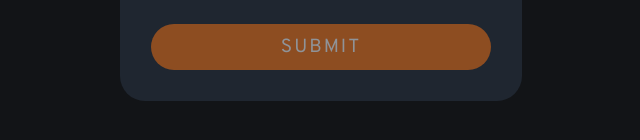
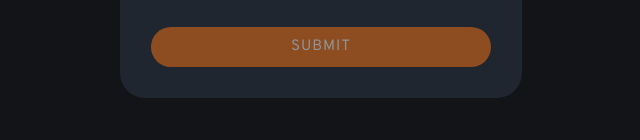
Before and after one commit to somaye-beiranvand/FrontendMentor-interactive-rating-component-main, a plain HTML site: page index.html in a window 1280 px wide. Shown: the part 506-646 px from the top of the page, 319-959 px from the left. Drawn offline with Linux system fonts and the light colour scheme.

Commit message:
edit some font size

```diff
--- a/assets/css/media.css
+++ b/assets/css/media.css
@@ -1,6 +1,6 @@
 @media (min-width: 400px) {
   .btn {
-    font-size: 1.9rem;
+    font-size: 1.5rem;
   }
   .rating-card,
   .thank-card {
--- a/assets/css/style.css
+++ b/assets/css/style.css
@@ -20,9 +20,9 @@ input[type="radio"] {
   background-color: var(--Orange);
   color: var(--White);
   border: none;
-  font-size: 1.5rem;
+  font-size: 1.3rem;
   font-weight: 400;
-  letter-spacing: 0.2rem;
+  letter-spacing: 0.1rem;
   padding: 0.9rem 0 !important;
   border-radius: 50rem;
   -webkit-border-radius: 50rem;
```
